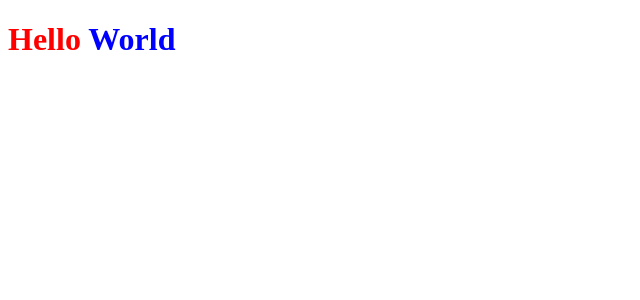
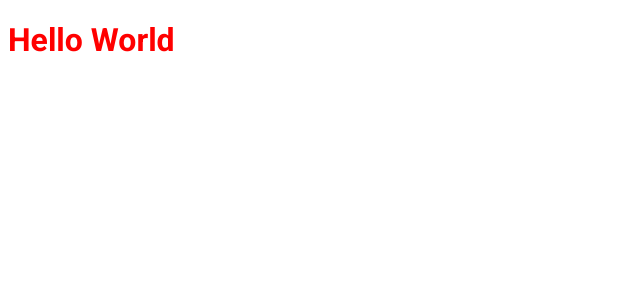
Before and after one commit to juliomchado/ignews, a Next.js app: page / in a window 1280 px wide. Shown: the top 300 px of the page, without its empty margins (0-640 px from the left). Built offline with nearby package versions, Linux system fonts and the light colour scheme.

Commit message:
struct/ add _document + font Roboto

```diff
--- /dev/null
+++ b/src/pages/_document.tsx
@@ -0,0 +1,21 @@
+import Document, { Html, Head, Main, NextScript } from 'next/document';
+
+export default class MyDocument extends Document {
+    render() {
+        return (
+            <Html>
+                <Head>
+                    <link rel="preconnect" href="https://fonts.gstatic.com" />
+                    <link href="https://fonts.googleapis.com/css2?family=Roboto:wght@400;700;900&display=swap" rel="stylesheet" />
+
+
+                    <title>ig.news</title>
+                </Head>
+                <body>
+                    <Main />
+                    <NextScript />
+                </body>
+            </Html>
+        )
+    }
+}
--- a/src/pages/index.tsx
+++ b/src/pages/index.tsx
@@ -2,6 +2,8 @@ import styles from '../styles/home.module.scss';
 
 export default function Home() {
   return (
-    <h1 className={styles.title}>Hello <span>World</span></h1>
+    <h1 className={styles.title}>
+      Hello <span>World</span>
+    </h1>
   )
 }
--- a/src/styles/home.module.scss
+++ b/src/styles/home.module.scss
@@ -1,5 +1,6 @@
 .title {
     color: red;
+    font-family: 'Roboto', Arial, Helvetica, sans-serif,
 
     span {
         color: blue;
```
